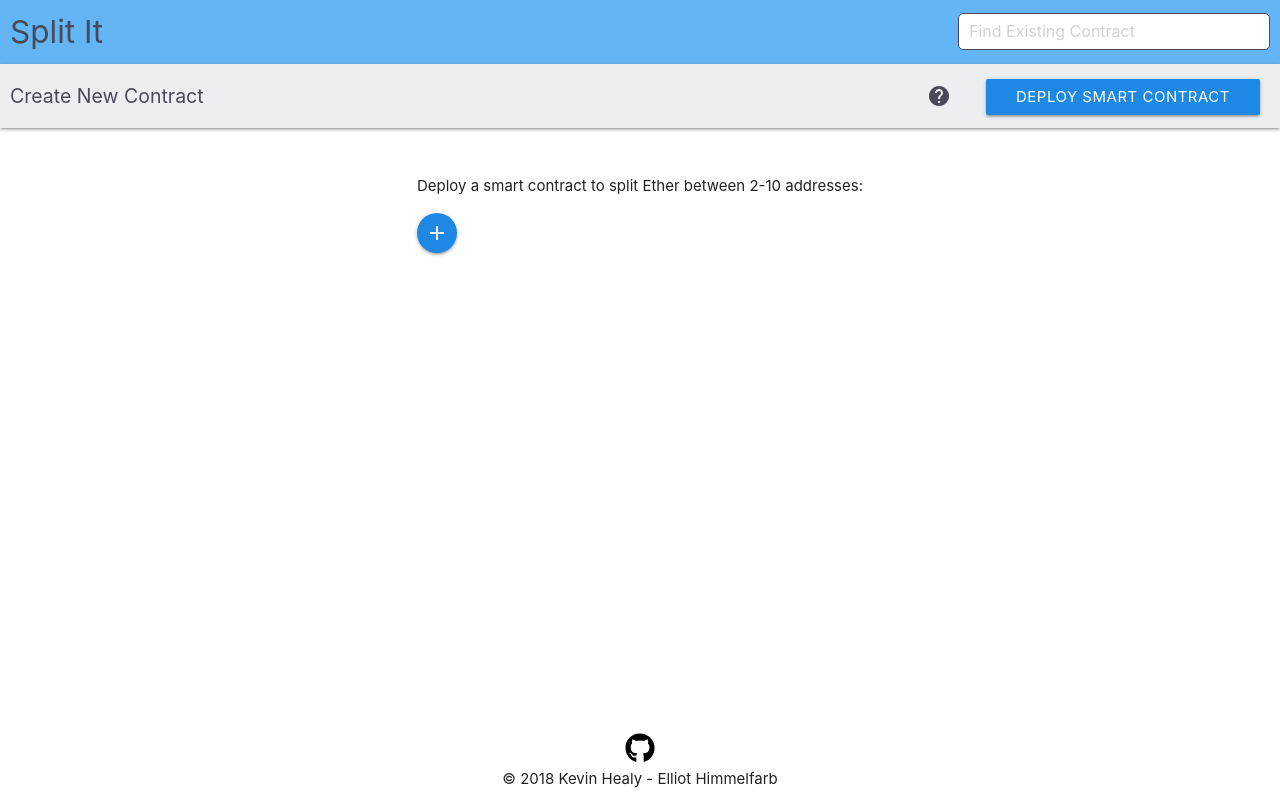
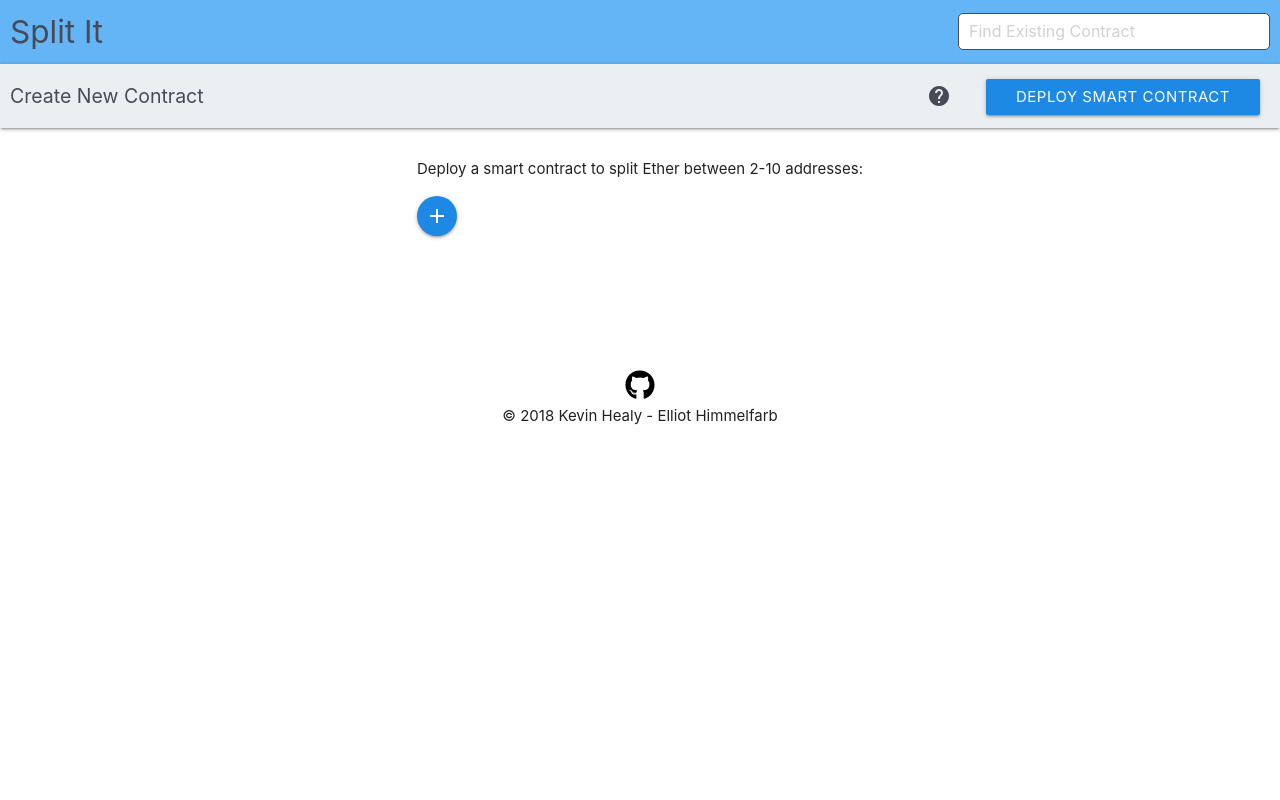
Before and after one commit to elliothimmelfarb/ethereum-splitit-creator, a website with bundled scripts: page index.html in a window 1280 px wide. Built offline with nearby package versions, Linux system fonts and the light colour scheme; files whose address does not match are found by name.

Commit message:
styling. Not happy with Footer but leaving for now

```diff
--- a/index.html
+++ b/index.html
@@ -10,6 +10,7 @@
   <meta name="viewport" content="width=device-width, initial-scale=1.0"/>
 </head>
 <body>
+  <div class="navbar-fixed">
     <nav id="first-nav">
       <div class="nav-wrapper blue lighten-2">
         <a href="#" id="logo" class="brand-logo left">Split It</a>
@@ -22,6 +23,8 @@
         </ul>
       </div>
     </nav>
+  </div>
+  <div class=navbar-fixed>
     <nav id="second-nav">
       <div class="nav-wrapper blue-grey lighten-5">
         <a href="#" id="page-title" class="logo">Create New Contract</a>
@@ -35,6 +38,7 @@
         </ul>
       </div>
     </nav>
+  </div>
   <div id="outer-app-container" class="container">
     <div id="inner-app-container">
 
@@ -46,6 +50,12 @@
         <a id="add-btn" onclick="interface.addNewInput()" class="btn-floating btn-small waves-effect waves-light blue darken-1"><i class="material-icons">add</i></a>
       </div>
 
+      <div id="footer-container" class="footer-copyright">
+        <div id="footer-inner">
+          <a id="github-a" class="grey-text text-lighten-4 right" target="_blank" rel="noopener" href="https://github.com/elliothimmelfarb/ethereum-splitit-creator"><i class="fab fa-2x fa-github"></i></a>
+          © 2018 Kevin Healy - Elliot Himmelfarb
+        </div>
+      </div>
     </div>
 
   </div>
@@ -60,12 +70,6 @@
     </div>
   </div>
 
-  <div id="footer-container" class="footer-copyright">
-    <div id="footer-inner">
-      <a id="github-a" class="grey-text text-lighten-4 right" target="_blank" rel="noopener" href="https://github.com/elliothimmelfarb/ethereum-splitit-creator"><i class="fab fa-2x fa-github"></i></a>
-      © 2018 Kevin Healy - Elliot Himmelfarb
-    </div>
-  </div>
 
   <div id="template-container">
     <div id="address-input-template" class="scale-transition address-input">
--- a/style.css
+++ b/style.css
@@ -17,7 +17,7 @@ div.fade-out {
 }
 
 #outer-app-container {
-  height: 100%;
+  height: 80vh;
   display: flex;
   justify-content: center;
   -webkit-animation: fadein 1s; /* Safari, Chrome and Opera > 12.1 */
@@ -54,15 +54,13 @@ div.fade-out {
 }
 
 #inner-app-container {
-  margin-top: 160px;
-  display: flex;
-  flex-direction: column;
-  justify-content: center;
-  height: 100%;
+  margin-top: 15px;
+  margin-bottom: 50px;
+  height: 30%;
 }
 
 #second-nav {
-  margin-top: 64px;
+  /* margin-top: 64px; */
 }
 
 #first-nav {
@@ -90,12 +88,13 @@ div.fade-out {
 }
 
 #footer-container {
-  position: absolute;
+  position: static;
   display: flex;
   width: 100%;
-  bottom: 10px;
+  height: 100%;
+  align-self: flex-end;
   justify-content: center;
-  align-items: center;
+  align-items: flex-end;
 }
 
 #footer-inner {
@@ -126,6 +125,8 @@ div.fade-out {
 
 .address-input {
   display: flex;
+  justify-content: space-around;
+  /* flex: 0 0; */
   flex-direction: row;
   align-items: center;
 
@@ -142,7 +143,6 @@ div.fade-out {
 }
 
 .delete-icon {
-  flex: 1 0 auto;
   color: #9d9fad;
 }
 
@@ -157,7 +157,7 @@ div.fade-out {
 }
 
 #inputs-container {
-  display: flex;
+  /* display: flex; */
   flex-direction: column;
   align-items: center;
 }
```
Lines whose indentation alone changed are shown as unchanged.
